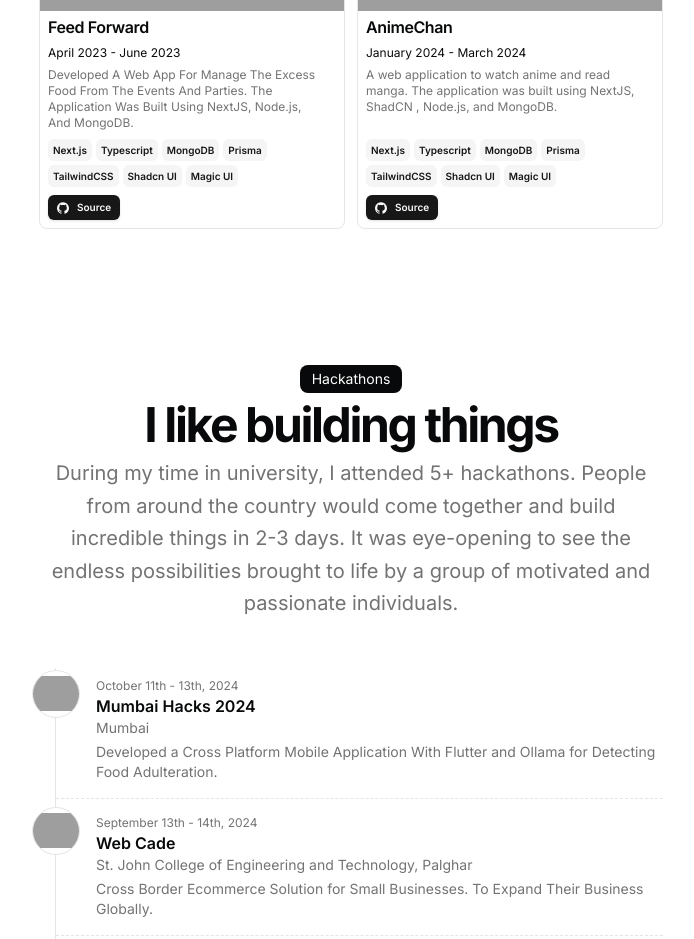
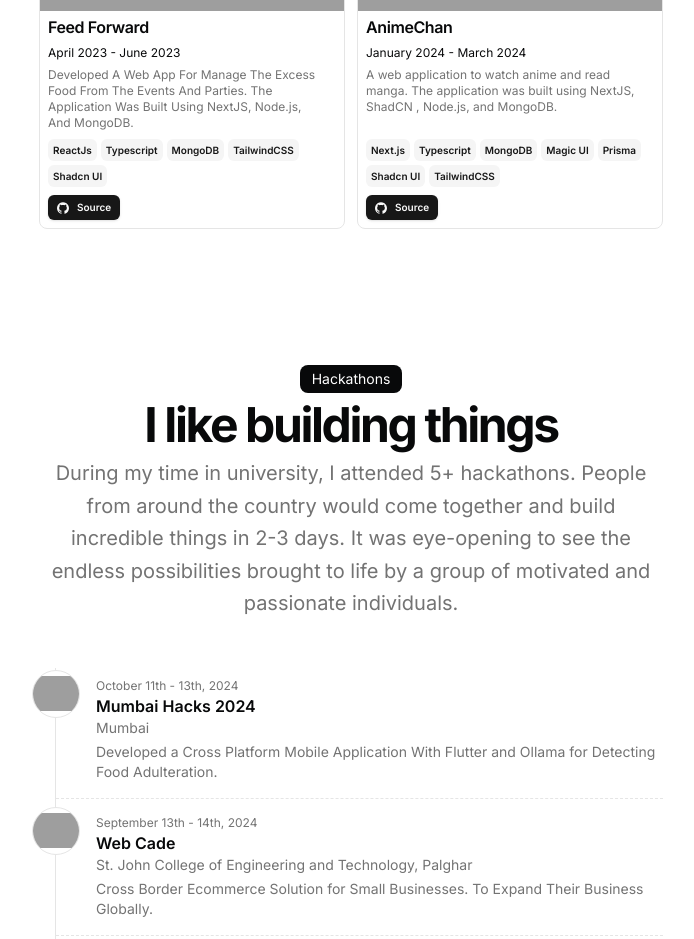
Before and after one commit to ANNI69/Portfolio, a Next.js app: page / in a window 1280 px wide. Shown: the part 1880-2819 px from the top of the page, without its empty margins (289-983 px from the left). Built offline with nearby package versions, Linux system fonts and the light colour scheme; grey boxes are pictures that could not be loaded.

Commit message:
Refactor resume data: update technologies used in projects and adjust their order

```diff
--- a/src/data/resume.tsx
+++ b/src/data/resume.tsx
@@ -244,13 +244,11 @@
       description:
         "Developed A Web App For Manage The Excess Food From The Events And Parties. The Application Was Built Using NextJS, Node.js, And MongoDB.",
       technologies: [
-        "Next.js",
+        "ReactJs",
         "Typescript",
         "MongoDB",
-        "Prisma",
         "TailwindCSS",
         "Shadcn UI",
-        "Magic UI",
       ],
       links: [
         {
@@ -273,10 +271,10 @@
         "Next.js",
         "Typescript",
         "MongoDB",
+        "Magic UI",
         "Prisma",
+        "Shadcn UI",
         "TailwindCSS",
-        "Shadcn UI",
-        "Magic UI",
       ],
       links: [
         {
```
